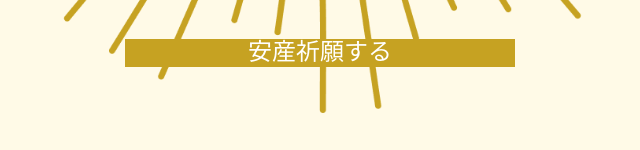
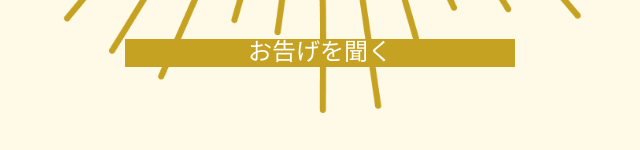
Before and after one commit to komayuyuyu/anzan-kigan, a plain HTML site: page index.html in a window 1280 px wide. Shown: the part 647-797 px from the top of the page, 320-960 px from the left. Drawn offline with Linux system fonts and the light colour scheme; a web font is replaced by a local one.

Commit message:
ボタンのテキスト変更

```diff
--- a/index.html
+++ b/index.html
@@ -35,7 +35,7 @@
                     <img class="result" id="js-result" src="assets/images/omamori.png" alt="安産祈願">
                 </div>
             </div>
-            <button type="button" class="anzan-button" id="js-button">安産祈願する</button>
+            <button type="button" class="anzan-button" id="js-button">お告げを聞く</button>
         </section>
     </div>
 </body>
```
